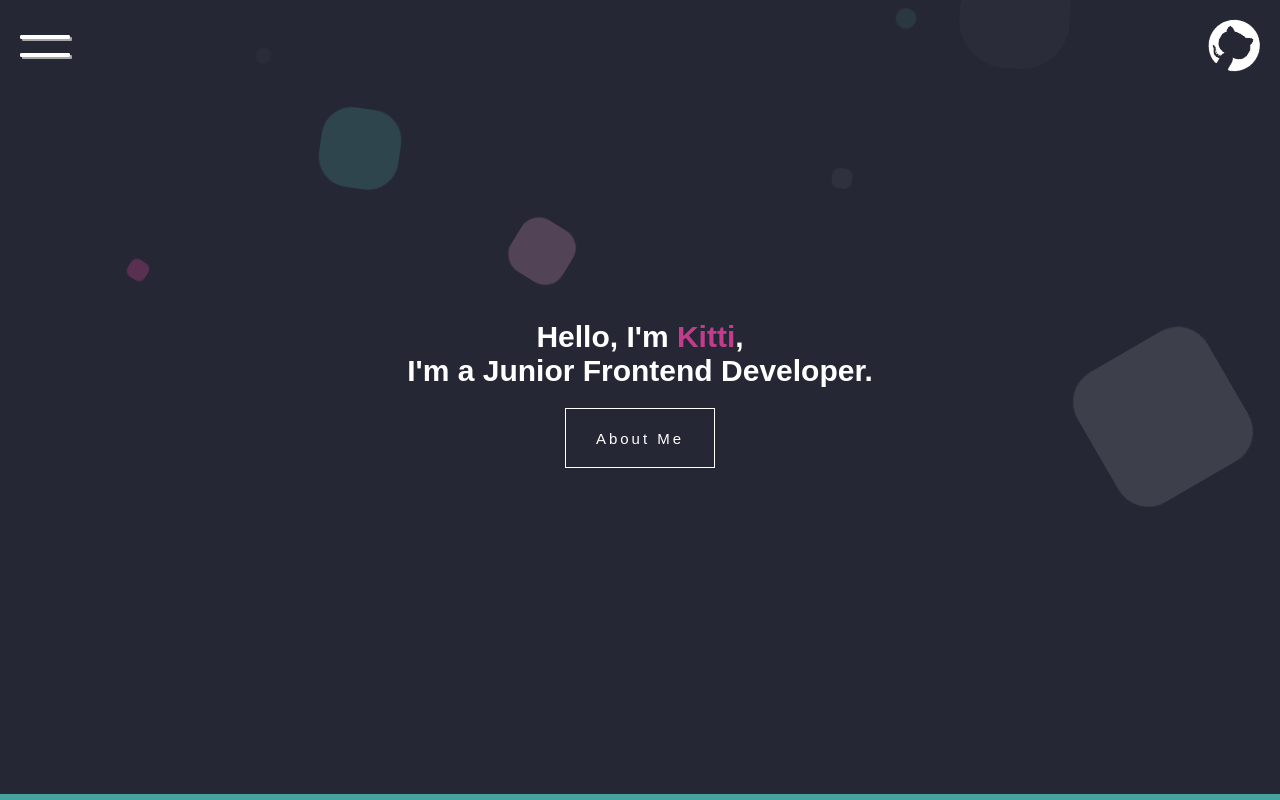
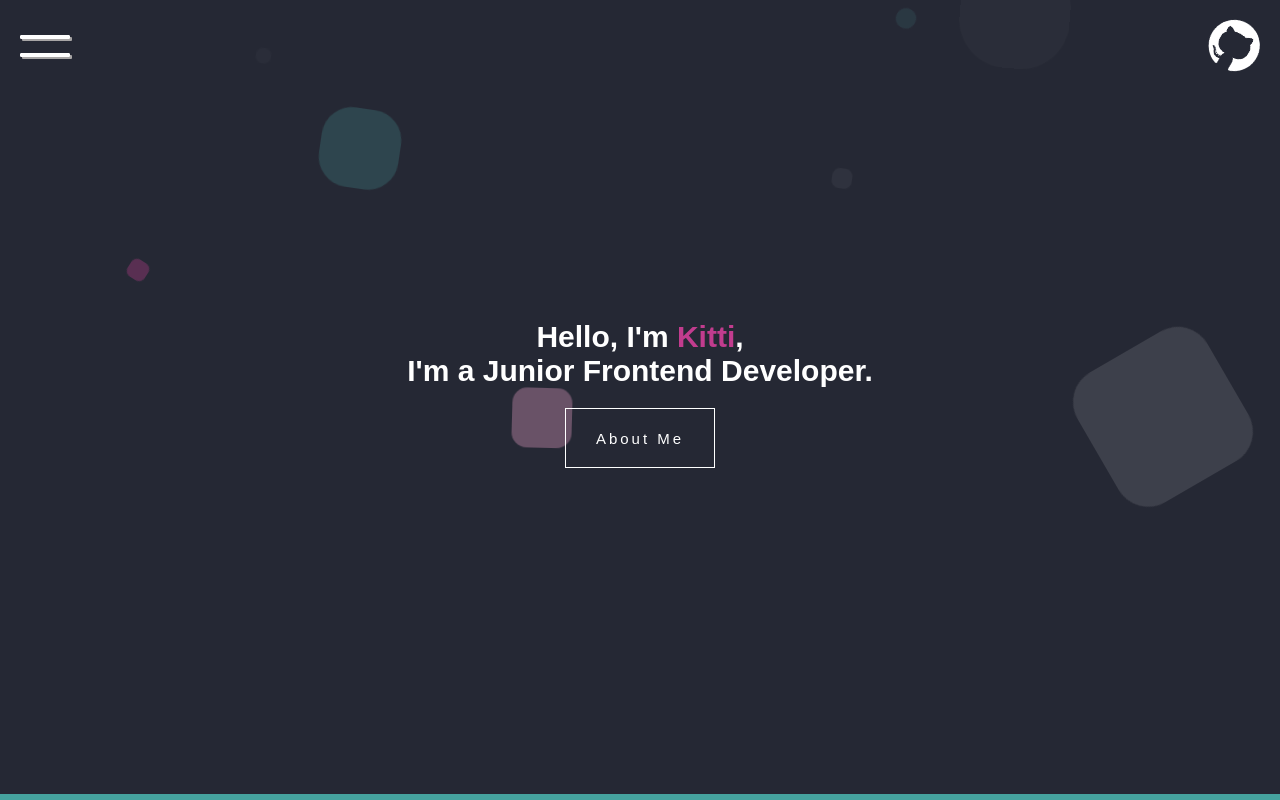
Before and after one commit to Kidti/my-portfolio-page, a React (Create React App) app: page / in a window 1280 px wide. Shown: the top 800 px of the page. Built offline with nearby package versions, Linux system fonts and the light colour scheme.

Commit message:
animation repair

```diff
--- a/src/components/landingPage/LandingPage.css
+++ b/src/components/landingPage/LandingPage.css
@@ -93,7 +93,7 @@
   left: 40%;
   width: 60px;
   height: 60px;
-  animation-delay: 0s;
+  animation-delay: -3s;
   animation-duration: 18s;
   background-color: var(--operamauve);
 }
```
